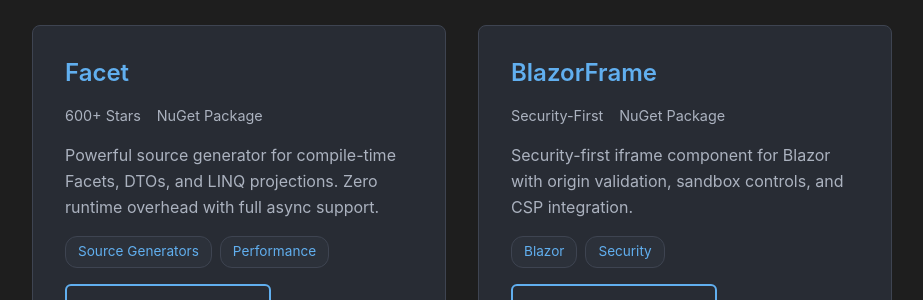
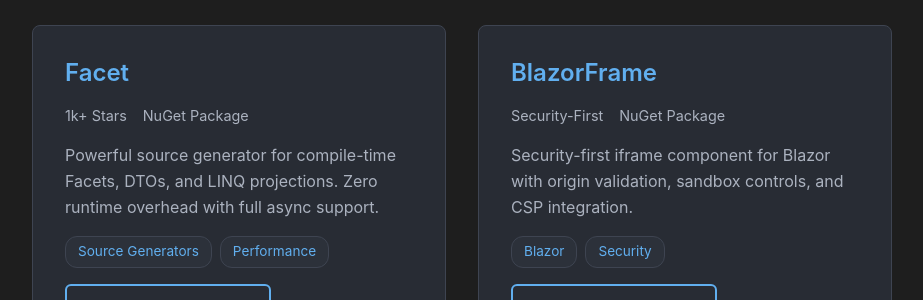
Before and after one commit to Tim-Maes/Tim-Maes.github.io, a Jekyll site: the page built from index.md, in a window 1280 px wide. Shown: the part 1186-1486 px from the top of the page, without its empty margins (178-1101 px from the left). Built offline with Jekyll 4.4.1, drawn with Linux system fonts in a browser that asks for light colours.

Commit message:
Update Facets entry

```diff
--- a/index.md
+++ b/index.md
@@ -101,7 +101,7 @@
         <a href="https://github.com/Tim-Maes/Facet" target="_blank" rel="noopener noreferrer" style="text-decoration: none; color: inherit;">Facet</a>
       </h3>
       <div style="display: flex; gap: 1rem; margin-bottom: 1rem; font-size: 0.9rem; color: var(--text-color);">
-        <span>600+ Stars</span>
+        <span>1k+ Stars</span>
         <span>NuGet Package</span>
       </div>
       <p style="color: var(--text-color); margin-bottom: 1rem;">Powerful source generator for compile-time Facets, DTOs, and LINQ projections. Zero runtime overhead with full async support.</p>
```
